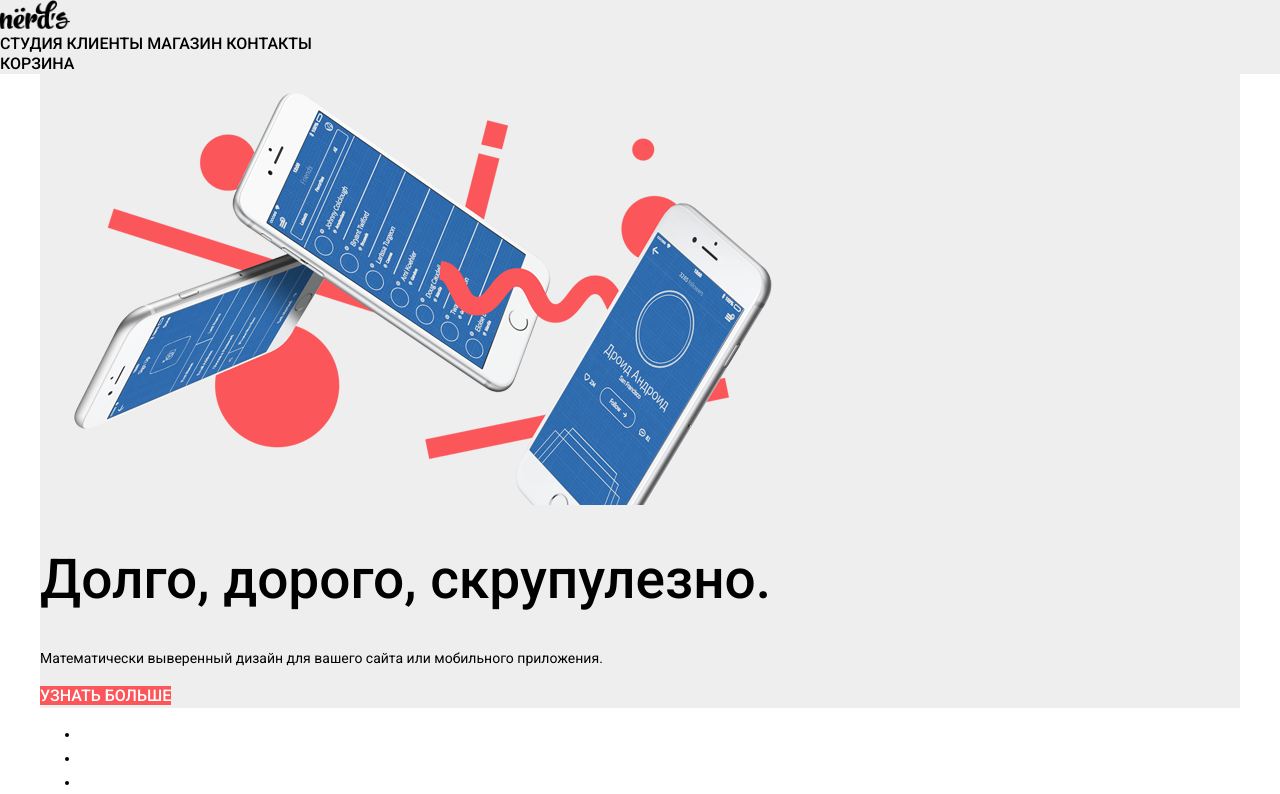
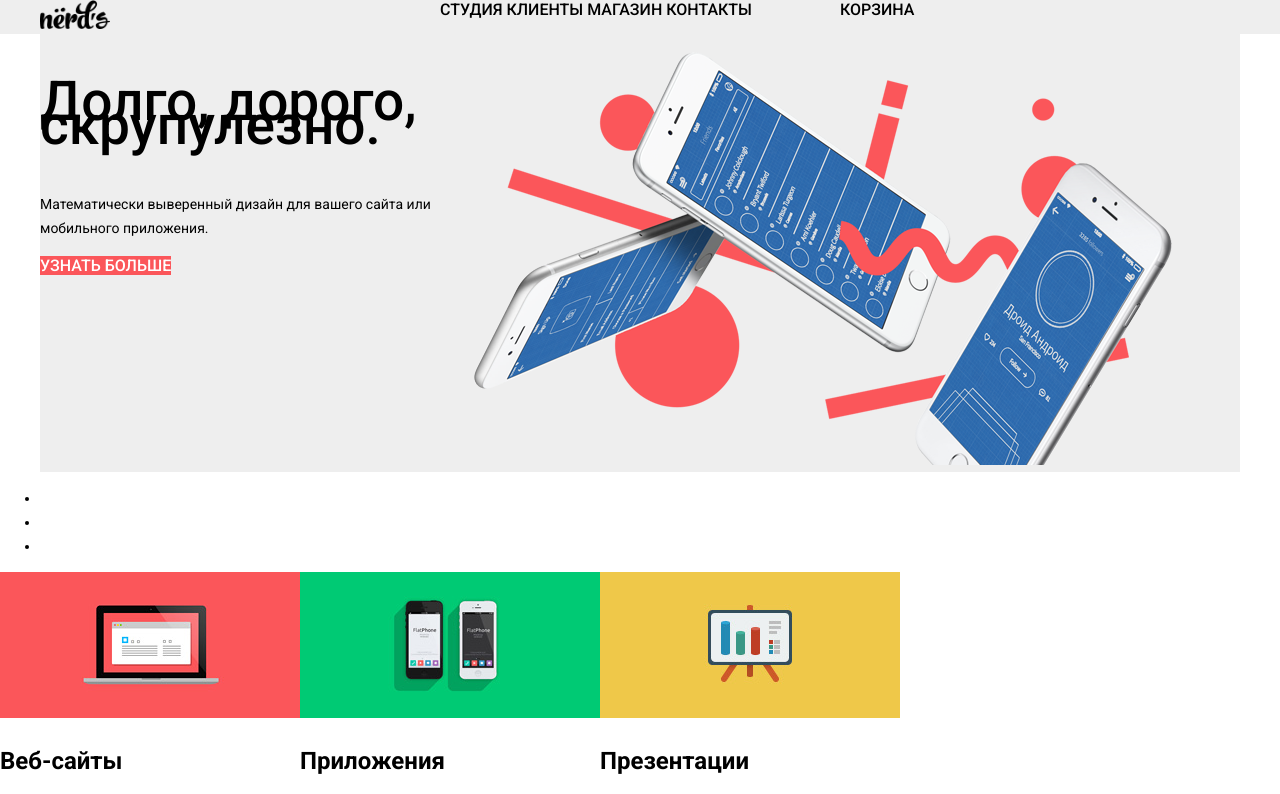
Before and after one commit to Akie95010/1488419-nerds-29, a plain HTML site: page index.html in a window 1280 px wide. Shown: the top 794 px of the page. Drawn offline with Linux system fonts and the light colour scheme.

Commit message:
гриды продолжение следует

```diff
--- a/css/style.css
+++ b/css/style.css
@@ -350,15 +350,44 @@ font-size: 14px;
 }
 
 .main-header {
+  width: 100%;
+}
+.top-header {
+  width: 1200px;
   display: grid;
-  grid-template-columns: 160px auto max-content;
+  grid-template-columns: 1fr 1fr 1fr;
+  margin: 0 auto;
 }
+.promo {
+  width: 100%;
+}
+
+.slide-1 {
+  display: grid;
+  width: 1200px;
+  grid-template-columns: 400px 760px;
+  grid-template-rows: auto;
+  margin: 0 auto;
+}
+
+.control {
+  display: center;
+}
+
+.page-footer {
+  width: 100%;
+}
+
 .social {
   display: grid;
   grid-template-columns: 260px auto;
 }
+.container{
+
+}
 .features {
   display: grid;
+  width: 1200px;
   grid-template-columns: 300px 300px 300px;
 }
 .wrapper {
@@ -382,13 +411,3 @@ font-size: 14px;
   display: grid;
   grid-template-columns: 50px 50px 50px 260px;
 }
-.main-header {
-  width: 100%;
-}
-.container {
-  width: 1200px;
-  margin: 0 auto;
-}
-.page-footer {
-  width: 100%;
-}
--- a/index.html
+++ b/index.html
@@ -11,41 +11,59 @@
 
 <body class="page-body">
   <header class="main-header">
-  <div class="container">
-        <a class="logo"><img src="img/nerds-logo.png" width="70"; height="50"; alt="Лого"></a>
-        <nav class="main-nav">
+  <div class="top-header">
+        <div>
+          <a class="logo"><img src="img/nerds-logo.png" width="70"; height="50"; alt="Лого"></a>
+        </div>
+        <div>
+          <nav class="main-nav">
           <a href="">Студия</a>
           <a href="">Клиенты</a>
           <a href="catalog.html">Магазин</a>
           <a href="">Контакты</a>
         </nav>
-
+      </div>
+      <div>
       <a class="cash-link" href="">Корзина</a>
-    </div>
+      </div>
+  </div>
   </header>
 
-<selection>
-  <div class="container">
+<selection class="promo">
+<div class="promo-container">
   <div class="slide-1">
-    <img src="img/nerds-index-slide1-1.png" width="760"; height="431"; alt="Слайд 1">
+    <div class="promo-text">
     <h3 class="slogan"> Долго, дорого, скрупулезно.</h3>
     <p> Математически выверенный дизайн для вашего сайта или мобильного приложения.</p>
     <a href="">УЗНАТЬ БОЛЬШЕ</a>
   </div>
+      <div class="promo-img">
+    <img src="img/nerds-index-slide1-1.png" width="760"; height="431"; alt="Слайд 1">
+      </div>
+  </div>
 
   <div class="slide-2">
-    <img src="img/nerds-index-slide2-1.png" width="100"; height="100"; alt="Слайд 2">
+    <div class="promo-text">
     <h3 class="slogan"> Любим математику как никто другой</h3>
     <p> Никакого креатива, только математические формулы для расчета идеальных пропорций</p>
     <a href="">УЗНАТЬ БОЛЬШЕ</a>
   </div>
+  <div class="promo-img">
+    <img src="img/nerds-index-slide2-1.png" width="100"; height="100"; alt="Слайд 2">
+  </div>
+  </div>
 
   <div class="slide-3">
-    <img src="img/nerds-index-slide3-1.png" width="100"; height="100"; alt="Слайд 3">
+    <div class="promo-text">
     <h3 class="slogan"> Только ночь, только хардкор</h3>
     <p> Работать днем, как все? Мы против этого. Ближе к полуночи работа только начинается.</p>
     <a href="">УЗНАТЬ БОЛЬШЕ</a>
   </div>
+  <div class="promo-img">
+    <img src="img/nerds-index-slide3-1.png" width="100"; height="100"; alt="Слайд 3">
+  </div>
+  </div>
+</div>
 
   <div class="control">
     <ul>
```
